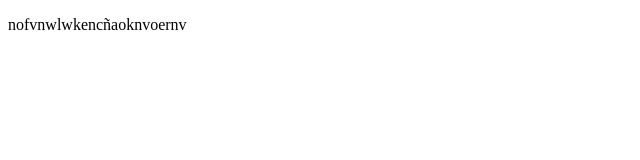
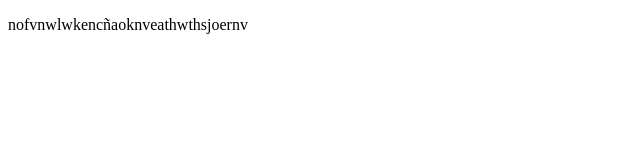
Before and after one commit to lowerCamelToe/pruebagit, a plain HTML site: page index.html in a window 1280 px wide. Shown: the full height of the page, 0-640 px from the left. Drawn offline with Linux system fonts and the light colour scheme.

Commit message:
tercer commit

```diff
--- a/index.html
+++ b/index.html
@@ -7,6 +7,6 @@
     <title>Document</title>
 </head>
 <body>
-    <p>nofvnwlwkencñaoknvoernv</p>
+    <p>nofvnwlwkencñaoknveathwthsjoernv</p>
 </body>
 </html>
```
